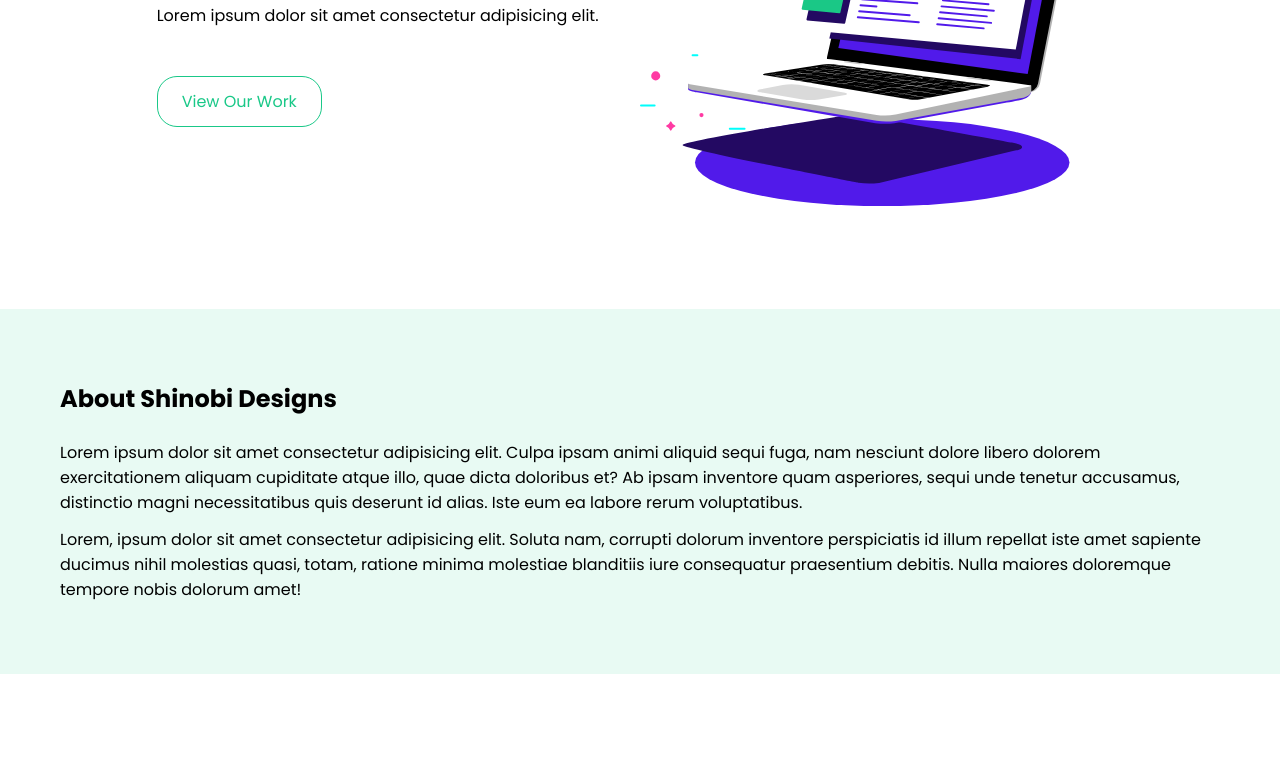
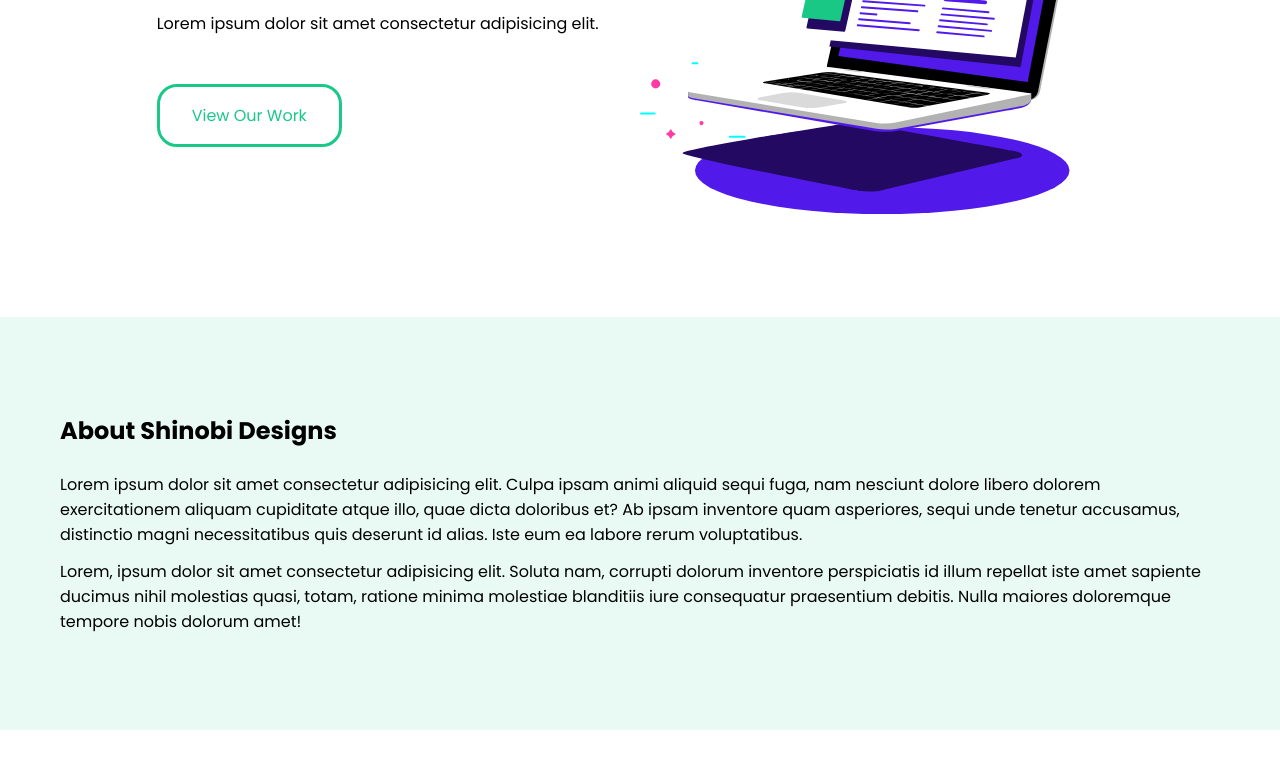
Before and after one commit to klaudiak98/sass-gulp-tutorial, a website: page src/homepage.html in a window 1280 px wide. Shown: the part 320-1087 px from the top of the page. Drawn offline with Linux system fonts and the light colour scheme.

Commit message:
Customize library with !default word

```diff
--- a/gulpfile.js
+++ b/gulpfile.js
@@ -3,14 +3,14 @@
 const purgecss = require('gulp-purgecss')
 
 function buildStyles() {
-    return src('src/scss/**/*.scss')
+    return src('src/my_sass/**/*.scss')
         .pipe(sass())
         .pipe(purgecss({content: ['src/*.html']}))
         .pipe(dest('src/css'))
 }
 
 function watchTask() {
-    watch(['src/scss/**/*.scss', 'src/*.html'], buildStyles)
+    watch(['src/my_sass/**/*.scss', 'src/*.html'], buildStyles)
 }
 
 exports.default = series(buildStyles, watchTask)
--- a/src/homepage.html
+++ b/src/homepage.html
@@ -9,7 +9,7 @@
 </head>
 <body>
     <!-- navbar -->
-    <nav class="navbar-secondary">
+    <nav class="navbar-primary">
         <div class="container">
             <h1 class="site-title">Shinobi Designs</h1>
             <ul class="display-f">
--- /dev/null
+++ b/src/my_sass/index.scss
@@ -0,0 +1,5 @@
+$primary: indigo;
+$base-padding: 1rem;
+$base-border-thickness: 3px;
+
+@import '../scss';
--- a/src/scss/_variables.scss
+++ b/src/scss/_variables.scss
@@ -1,8 +1,8 @@
 // theme colors
-$primary: #326dee;
-$secondary: #1ac888;
-$error: #d32752;
-$info: #f6c31c;
+$primary: #326dee !default;
+$secondary: #1ac888 !default;
+$error: #d32752 !default;
+$info: #f6c31c !default;
 
 // color palette
 $colors: (
@@ -29,19 +29,19 @@
 // @debug map-merge($colors, ("pink": #ffc0cb));
 
 // spacing
-$base-padding: 0.75rem;
-$base-margin: 0.75rem;
+$base-padding: 0.75rem   !default;
+$base-margin: 0.75rem  !default;
 
 // borders
-$base-border-thickness: 1px;
-$base-border-radius: 20px;
+$base-border-thickness: 1px  !default;
+$base-border-radius: 20px  !default;
 
 // box-shadow
-$base-box-shadow: 1px 3px 5px rgba(0,0,0,0.1);
+$base-box-shadow: 1px 3px 5px rgba(0,0,0,0.1)  !default;
 
 // font sizes
-$base-font-size: 1rem;
-$font-size-sm: $base-font-size * 0.75;
-$font-size-lg: $base-font-size * 1.5;
-$font-size-xl: $base-font-size * 2;
-$font-size-xxl: $base-font-size * 3;
+$base-font-size: 1rem  !default;
+$font-size-sm: $base-font-size * 0.75  !default;
+$font-size-lg: $base-font-size * 1.5  !default;
+$font-size-xl: $base-font-size * 2  !default;
+$font-size-xxl: $base-font-size * 3  !default;
```
Also changed, not shown: src/css/index.css.
